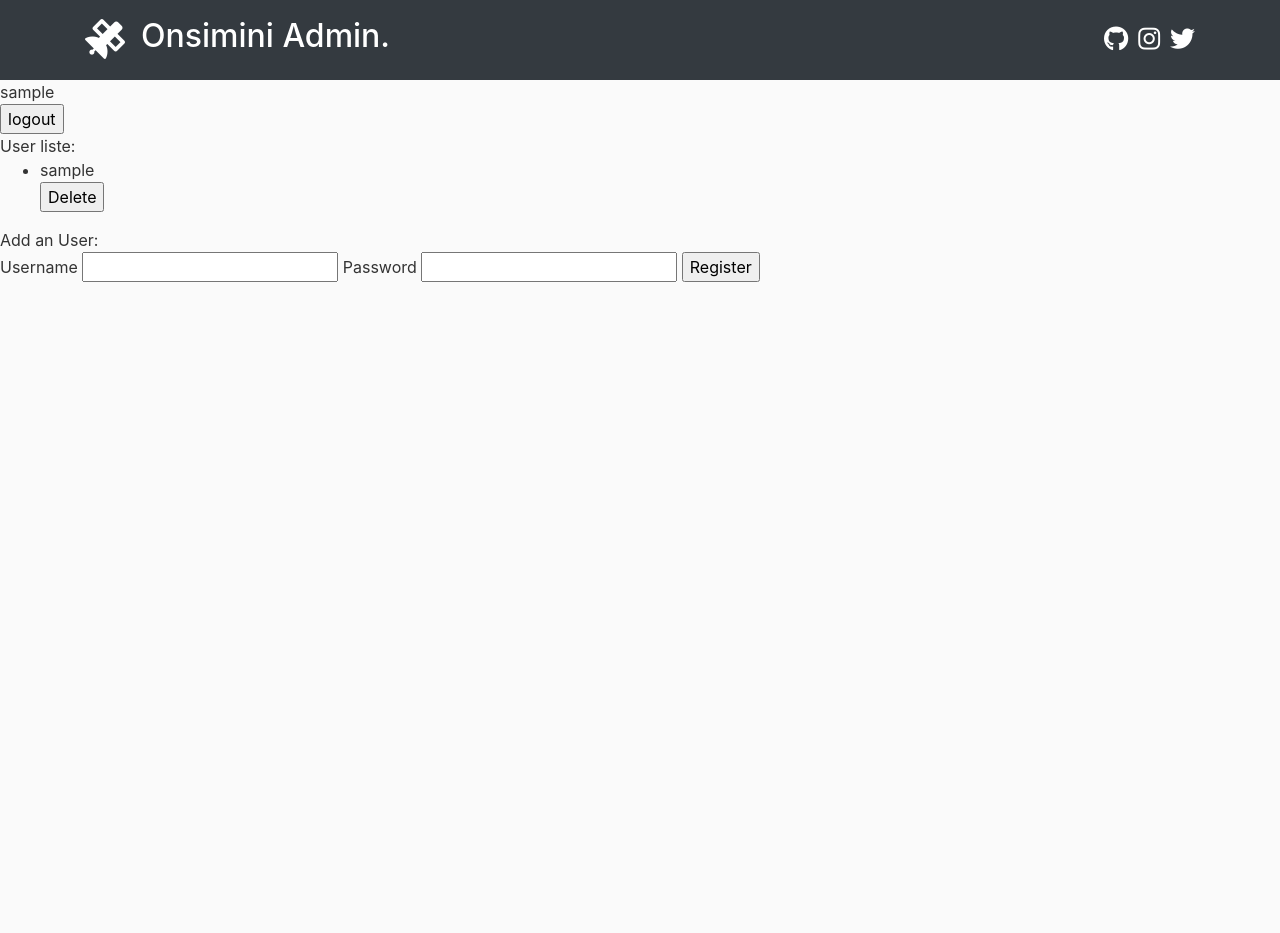
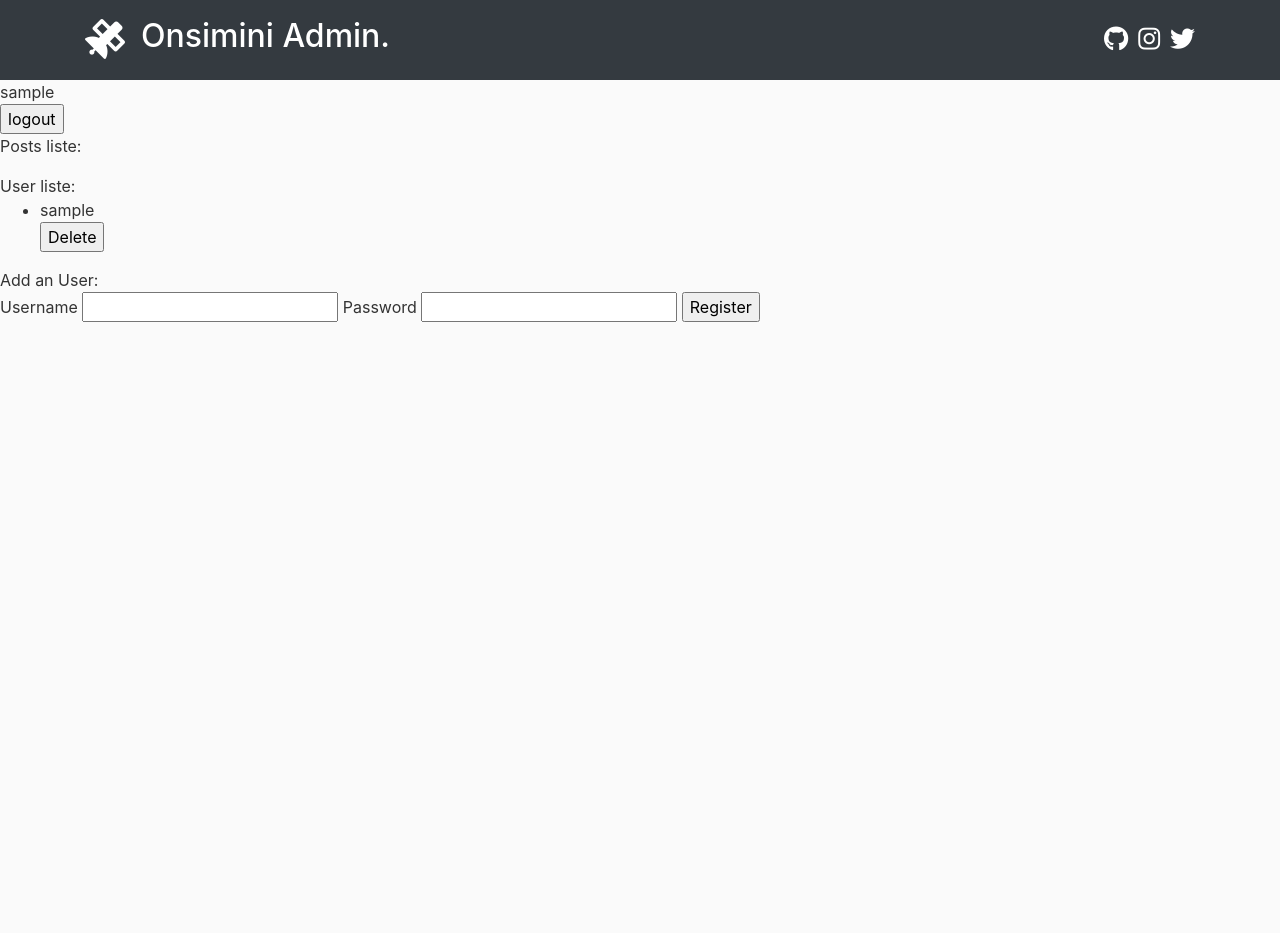
Before and after one commit to onsimini/onsimini-website, a Flask app: page /admin/ in a window 1280 px wide. Shown: the top 933 px of the page. Run offline with Flask 2, Linux system fonts and the light colour scheme; the visitor is signed in with stand-in values (Sample User, id 1); data comes from the database, SQL or seed files in the repository; data that the repository does not hold is empty; some libraries are stand-ins or nearby versions.

Commit message:
feat: add post list to admin page

```diff
--- a/website/admin.py
+++ b/website/admin.py
@@ -18,6 +18,11 @@ def admin():
         'FROM user'
     ).fetchall()
 
+    posts = db.execute(
+        'SELECT p.id, title, body, created, author_id, username '
+        'FROM post p JOIN user u ON p.author_id = u.id',
+    ).fetchall()
+
     if request.method == 'POST':
         if request.form['logout']:
             session.clear()
@@ -26,7 +31,7 @@ def admin():
     if error:
         flash(error)
 
-    return render_template('admin/index.html', users=users)
+    return render_template('admin/index.html', posts=posts, users=users)
 
 
 @bp.route('/login', methods=('GET', 'POST'))
--- a/website/templates/admin/index.html
+++ b/website/templates/admin/index.html
@@ -2,6 +2,13 @@
 
 {% block admin_content %}
   {% if g.user %}
+
+  Posts liste:
+  <ul>
+    {% for post in posts %}
+      <li>{{ post['title'] }}, {{ post['created'] }}, {{ post['username'] }}</li>
+    {% endfor %}
+  </ul>
 
     User liste:
     <ul>
```
